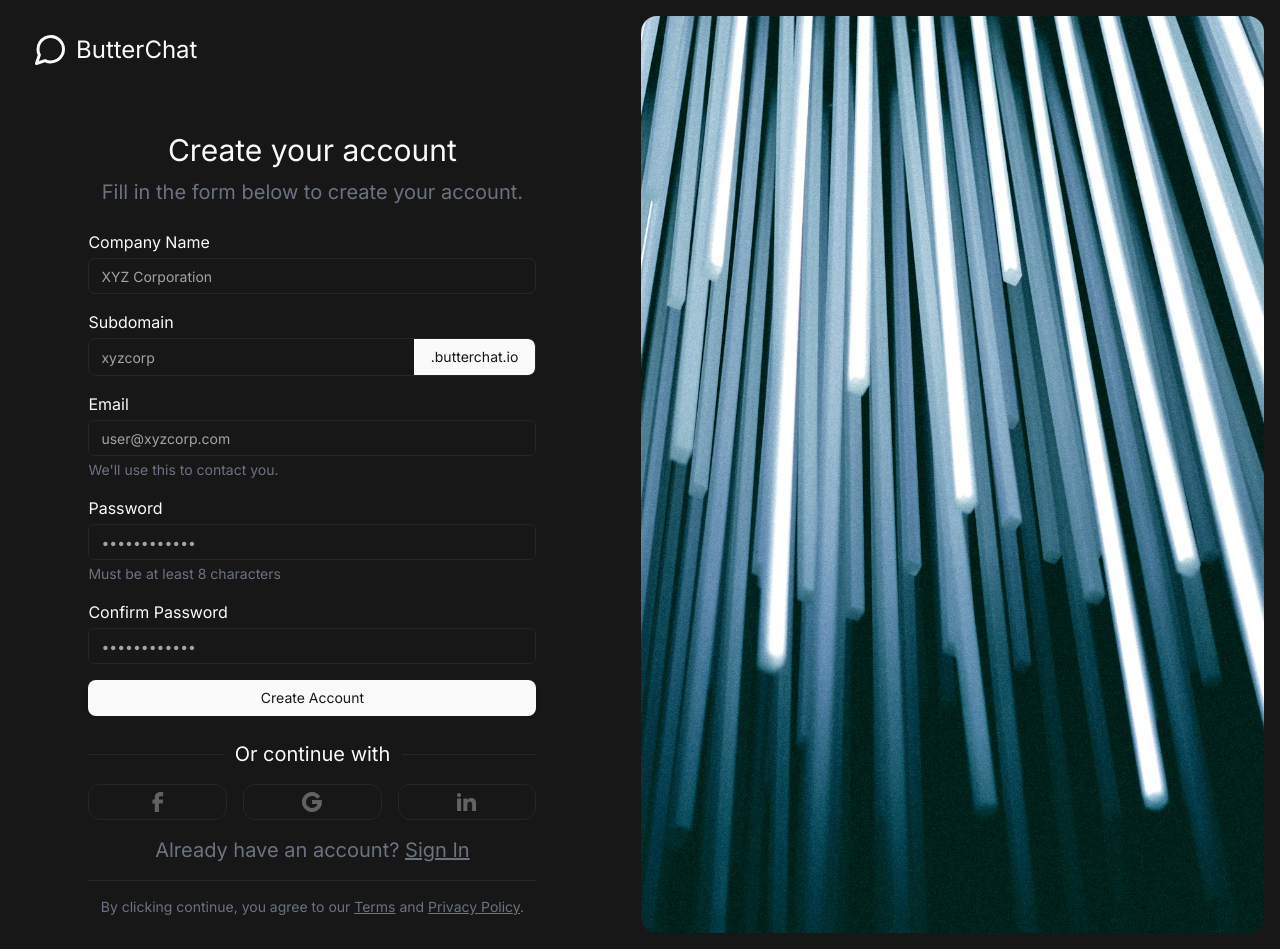
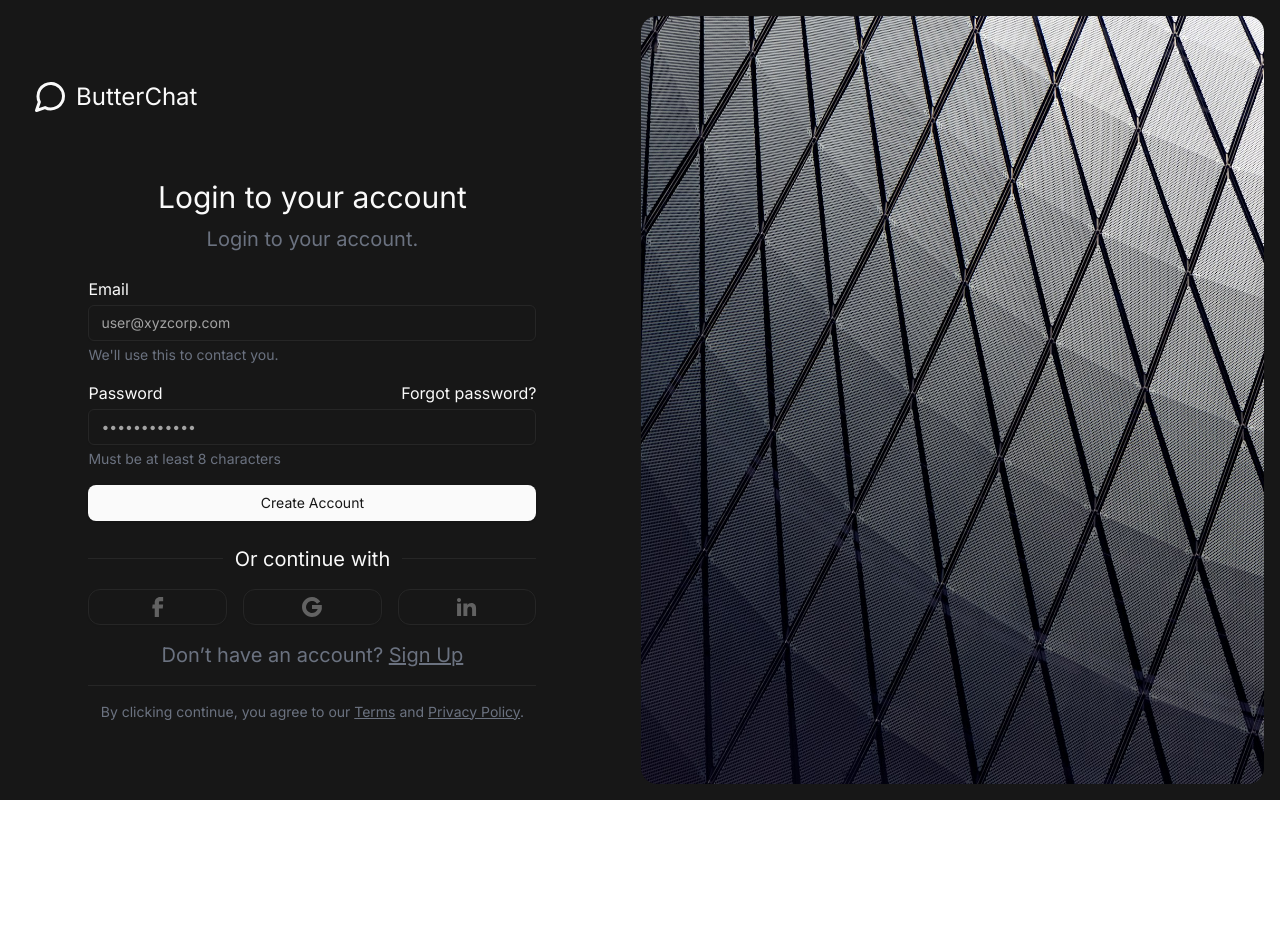
Before and after one commit to shomik-das/Butter-Chat, a React (Vite) app: page / in a window 1280 px wide. After the commit the page ends 800 px from the top, so only its background shows below. Built offline with nearby package versions, Linux system fonts and the light colour scheme.

Commit message:
create login page

```diff
--- a/src/App.tsx
+++ b/src/App.tsx
@@ -1,9 +1,10 @@
-import { Button } from "./components/ui/button"
 import SignupPage from "./pages/auth/signup-page"
+import LoginPage from "./pages/auth/login-page"
+
 function App() {
   return (
     <>
-      <SignupPage />
+      <LoginPage />
     </>
   )
 }
--- a/src/pages/auth/login-page.tsx
+++ b/src/pages/auth/login-page.tsx
@@ -0,0 +1,151 @@
+import { useState } from "react";
+import { Button } from "@/components/ui/button";
+import { Input } from "@/components/ui/input";
+import { Card } from "@/components/ui/card";
+import { Separator } from "@/components/ui/separator";
+
+export default function LoginPage() {
+  const [formData, setFormData] = useState({
+    email: "",
+    password: "",
+  });
+
+  const handleChange = (e: React.ChangeEvent<HTMLInputElement>) => {
+    const { name, value } = e.target;
+    setFormData((prev) => ({
+      ...prev,
+      [name]: value,
+    }));
+  };
+
+  const handleSubmit = (e: React.FormEvent) => {
+    e.preventDefault();
+    console.log("Form submitted:", formData);
+  };
+
+  return (
+    <div className="min-h-screen bg-background flex flex-col lg:flex-row">
+      {/* LEFT SIDE */}
+      <div className="w-full lg:w-1/2 flex flex-col p-6 lg:p-8 justify-center items-center">
+        {/* Logo */}
+        <div className="self-stretch flex items-center gap-2 mb-8 lg:mb-16">
+          <div className="w-9 h-9 relative">
+            <img
+              src="/icons/message.svg"
+              alt="Message"
+              className="w-full h-full"
+            />
+          </div>
+          <span className="text-primary text-2xl font-medium">ButterChat</span>
+        </div>
+
+        {/* Form Card */}
+        <div className="w-full max-w-md">
+          <Card className="w-full bg-transparent border-0 shadow-none">
+            {/* Header */}
+            <div className="flex flex-col items-center gap-2.5 mb-6">
+              <h1 className="text-primary text-3xl font-bold text-center">
+                Login to your account
+              </h1>
+              <p className="text-gray-500 text-xl text-center">
+                Login to your account.
+              </p>
+            </div>
+
+            {/* Form */}
+            <form onSubmit={handleSubmit} className="flex flex-col gap-4 mb-6">
+              {/* Email */}
+              <div className="flex flex-col gap-1">
+                <label className="text-primary font-bold">Email</label>
+                <Input
+                  name="email"
+                  type="email"
+                  value={formData.email}
+                  onChange={handleChange}
+                  placeholder="user@xyzcorp.com"
+                />
+                <p className="text-gray-500 text-sm">
+                  We'll use this to contact you.
+                </p>
+              </div>
+
+              {/* Password */}
+              <div className="flex flex-col gap-1">
+                <div className="flex items-center justify-between">
+                  <label className="text-primary font-bold">Password</label>
+                  <span className="text-base text-primary font-normal cursor-pointer">
+                    Forgot password?
+                  </span>
+                </div>
+                <Input
+                  name="password"
+                  type="password"
+                  value={formData.password}
+                  onChange={handleChange}
+                  placeholder="••••••••••••"
+                />
+                <p className="text-gray-500 text-sm">
+                  Must be at least 8 characters
+                </p>
+              </div>
+
+              <Button className="rounded-lg">Create Account</Button>
+            </form>
+
+            {/* Divider */}
+            <div className="flex items-center gap-3 mb-4">
+              <Separator className="flex-1" />
+              <span className="text-primary text-xl">Or continue with</span>
+              <Separator className="flex-1" />
+            </div>
+
+            {/* Social buttons */}
+            <div className="flex gap-4 mb-4">
+              <Button variant="outline" className="flex-1 rounded-xl">
+                <img
+                  src="/icons/facebook.svg"
+                  alt="Facebook"
+                  className="h-5 w-5"
+                />
+              </Button>
+
+              <Button variant="outline" className="flex-1 rounded-xl">
+                <img src="/icons/google.svg" alt="Google" className="h-5 w-5" />
+              </Button>
+
+              <Button variant="outline" className="flex-1 rounded-xl">
+                <img
+                  src="/icons/linkedin.svg"
+                  alt="LinkedIn"
+                  className="h-5 w-5"
+                />
+              </Button>
+            </div>
+            {/* Footer */}
+            <p className="text-center text-xl font-normal text-gray-500 mb-4">
+              Don’t have an account?{" "}
+              <span className="underline cursor-pointer">Sign Up</span>
+            </p>
+
+            <Separator className="mb-4" />
+
+            <p className="text-center text-gray-500 text-sm">
+              By clicking continue, you agree to our{" "}
+              <span className="underline cursor-pointer">Terms</span> and{" "}
+              <span className="underline cursor-pointer">Privacy Policy</span>.
+            </p>
+          </Card>
+        </div>
+      </div>
+
+      {/* RIGHT IMAGE */}
+      <div className="hidden lg:flex w-1/2 overflow-hidden rounded-2xl m-4">
+        <img
+          src="/auth/login.jpg"
+          alt="Modern architecture"
+          className="w-full h-full object-cover"
+        />
+      </div>
+    </div>
+  );
+}
--- a/src/pages/auth/signup-page.tsx
+++ b/src/pages/auth/signup-page.tsx
@@ -173,8 +173,8 @@ export default function SignupPage() {
 
             <p className="text-center text-gray-500 text-sm">
               By clicking continue, you agree to our{" "}
-              <span className="underline">Terms</span> and{" "}
-              <span className="underline">Privacy Policy</span>.
+              <span className="underline cursor-pointer">Terms</span> and{" "}
+              <span className="underline cursor-pointer">Privacy Policy</span>.
             </p>
           </Card>
         </div>
```
